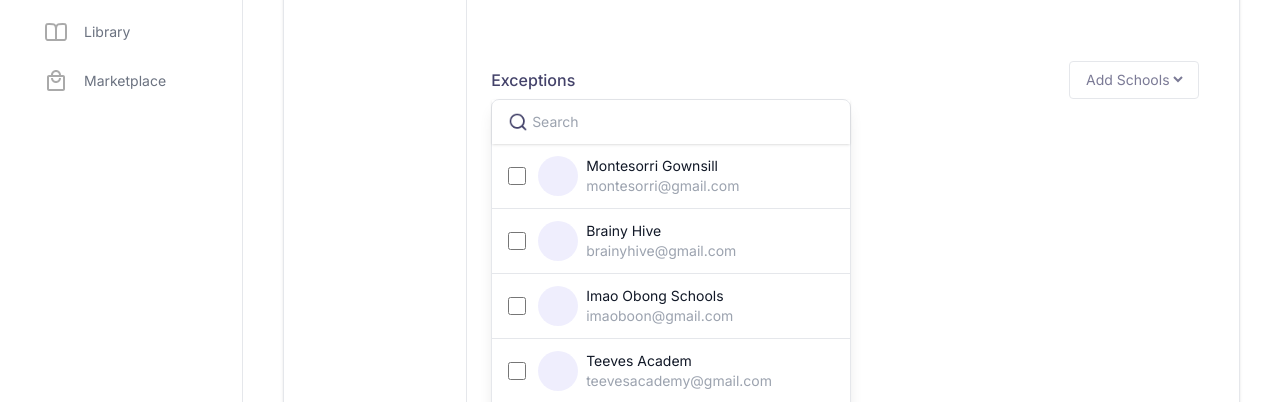
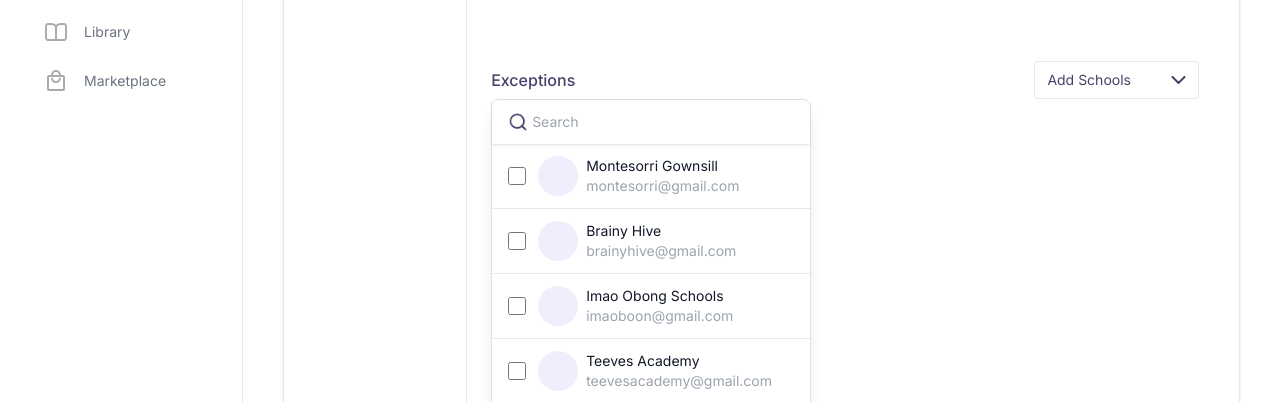
Before and after one commit to debug-evenstar/TiooAdminDashboard, a React (Vite) app: page /settings/pricing in a window 1280 px wide. Both pictures are taken after a click on the item "Students". Shown: the part 398-800 px from the top of the page. Built offline with nearby package versions, Linux system fonts and the light colour scheme.

Commit message:
something is cooking up

```diff
--- a/src/components/userChecklist/userChecklist.tsx
+++ b/src/components/userChecklist/userChecklist.tsx
@@ -1,28 +1,24 @@
 import { ChangeEvent, useState } from 'react';
 import searchImage from '../../assets/images/search-md.png';
 
+const samples = [
+    { id: 1, value: { name: "Montesorri Gownsill", email: "montesorri@gmail.com" } },
+    { id: 2, value: { name: "Brainy Hive", email: "brainyhive@gmail.com" } },
+    { id: 3, value: { name: "Imao Obong Schools", email: "imaoboon@gmail.com" } },
+    { id: 4, value: { name: "Teeves Academy", email: "teevesacademy@gmail.com" } },
+    { id: 5, value: { name: "Manjaro Academy", email: "mangaroo@gmail.com" } },
+    { id: 6, value: { name: "Fedora Schools", email: "fedoraschools@gmail.com" } },
+];
 
 export default function UserChecklist() {
 
-
-
-    const samples = [
-        { id: 1, value: { name: "Montesorri Gownsill", email: "montesorri@gmail.com" } },
-        { id: 2, value: { name: "Brainy Hive", email: "brainyhive@gmail.com" } },
-        { id: 3, value: { name: "Imao Obong Schools", email: "imaoboon@gmail.com" } },
-        { id: 4, value: { name: "Teeves Academ", email: "teevesacademy@gmail.com" } },
-        { id: 5, value: { name: "Manjaro Academ", email: "mangaroo@gmail.com" } },
-        { id: 6, value: { name: "Fedora Schools", email: "fedoraschools@gmail.com" } },
-    ];
-
-
-
     const [checkedList, setCheckedList] = useState<number[]>([]);
     const [searchInput, setSearchInput] = useState<string>('');
+
     const [list, setList] = useState(samples);
 
     const handleCheckChange = (e: ChangeEvent<HTMLInputElement>) => {
-        const value: number= Number.parseInt(e.target.value);
+        const value: number = Number.parseInt(e.target.value);
         setCheckedList([...checkedList, value])
     }
 
@@ -34,8 +30,9 @@ export default function UserChecklist() {
     }
 
 
+
     return (
-        <div className="w-[360px] min-h-[370px] bg-white rounded-[8px] shadow-lg border">
+        <div className="w-[320px] min-h-[370px] bg-white rounded-[8px] shadow-lg border border-[#e3e3e3]">
             <div className="w-full shadow py-3 flex items-center p-4 space-x-1">
                 <img src={searchImage} alt="" className='w-5 h-5' />
                 <input
--- a/src/pages/admin/settingsPages/pricing.tsx
+++ b/src/pages/admin/settingsPages/pricing.tsx
@@ -2,6 +2,7 @@ import { ChangeEvent, useEffect, useState } from "react";
 import NairaInput from "../../../components/nairaInput/nairaInput";
 import Button from "../../../components/button/button";
 import UserChecklist from "../../../components/userChecklist/userChecklist";
+import Popup from "reactjs-popup";
 
 const PricingInput = ({ name, state, setState, readOnly }: { state: any, setState: any, name: string, readOnly: boolean }) => {
 
@@ -125,9 +126,20 @@ export function ExceptionsComponent({ type }: { type: string }) {
         <div className="flex justify-between items-center mt-16">
             <h1 className="font-[500] text-primary">Exceptions</h1>
             <div className="bg-white rounded px-3 py-2 border text-sm outline-none cursor-pointer">
-                <select disabled className="text-primary cursor-pointer bg-white outline-none" onClick={(e) => { e.preventDefault() }}>
-                    <option>Add {type}</option>
-                </select>
+                <Popup
+                    on="click"
+                    position="bottom center"
+                    trigger={
+                        <button className="text-primary cursor-pointer bg-white outline-none flex justify-between space-x-10 items-center" onClick={(e) => {  }}>
+                            <span>Add {type}</span>
+                            <svg width="15" height="8" viewBox="0 0 15 8" fill="none" xmlns="http://www.w3.org/2000/svg">
+                                <path d="M1.5 1L7.5 7L13.5 1" stroke="#030036" stroke-opacity="0.74" stroke-width="2" stroke-linecap="round" stroke-linejoin="round" />
+                            </svg>
+                        </button>
+                    }
+                >
+                    <UserChecklist/>
+                </Popup>
             </div>
         </div>
     );
@@ -157,7 +169,7 @@ function StudentsTabComponent() {
             </div>
             <PricingInput state={students} setState={setStudents} name="students" readOnly={!edit} />
             <ExceptionsComponent type="Schools" />
-            <UserChecklist/>
+            <UserChecklist />
         </>
     );
 }
--- a/src/pages/admin/settingsPages/userLevels.tsx
+++ b/src/pages/admin/settingsPages/userLevels.tsx
@@ -65,12 +65,24 @@ function UserAccordion({ data }: { data: any }) {
     );
 }
 
-const samples = [
+
+type TUserLevel = {
+    name: string;
+    email: string;
+    type: string;
+    active: boolean;
+    password: string;
+    level: string;
+}
+
+const samples: TUserLevel[]  = [
     { name: "David micheal", email: "david@gmail.com", type: 'Super Admin', level: "Developer", password: "somepassword", active: true },
     { name: "David micheal", email: "david@gmail.com", type: 'normal', level: "Developer", password: "somepassword", active: false },
     { name: "David micheal", email: "david@gmail.com", type: 'normal', level: "Developer", password: "somepassword", active: true },
 
 ];
+
+
 
 
 export default function UserLevels() {
```
